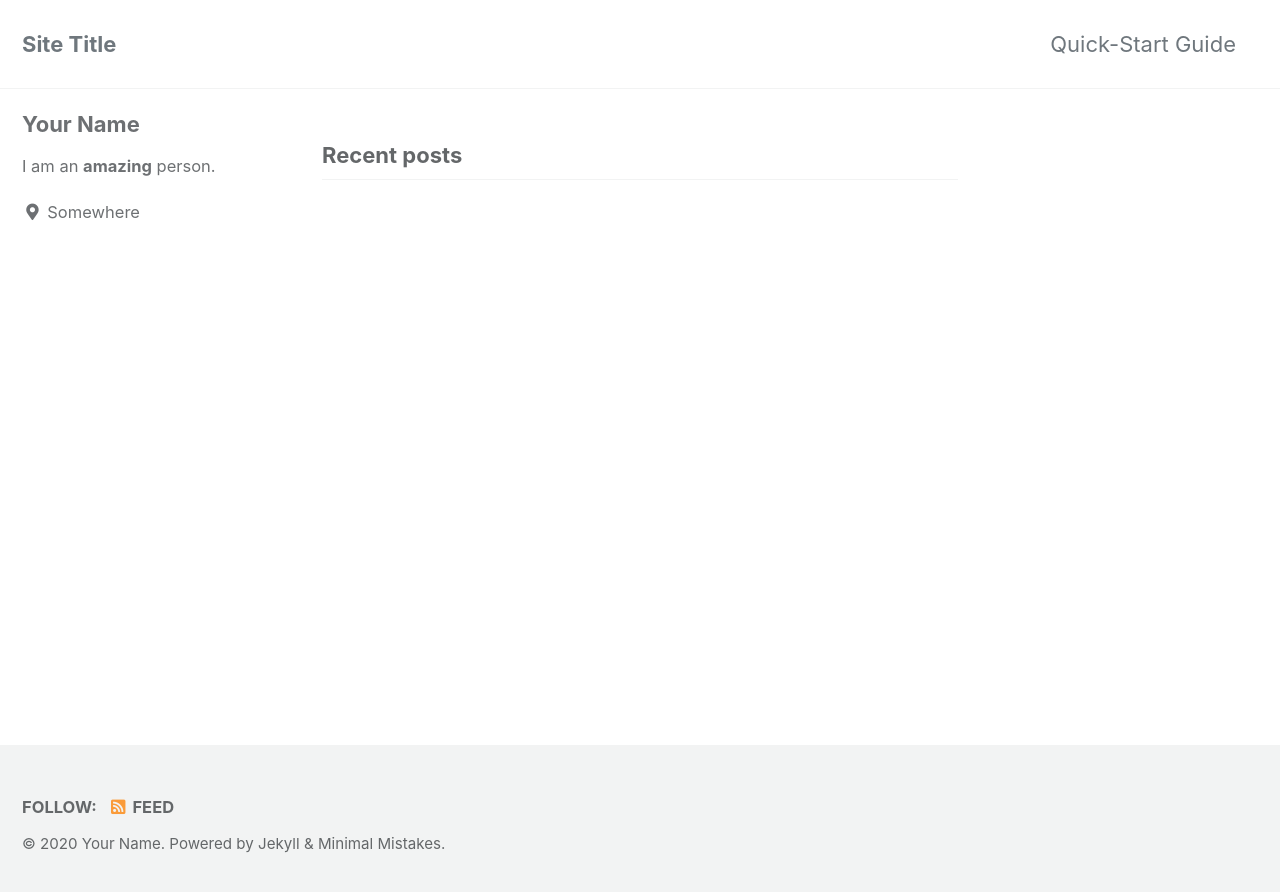
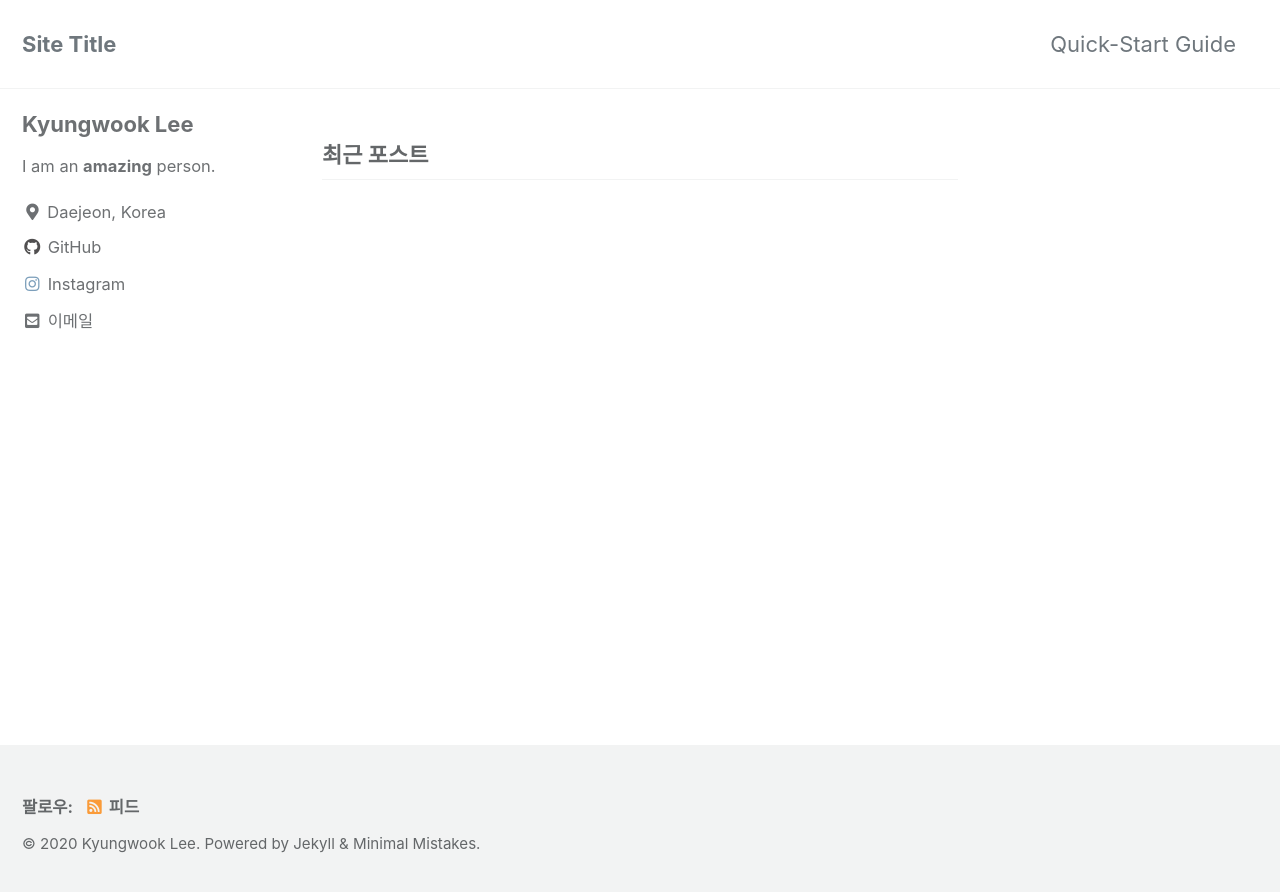
Before and after one commit to KyungwookLee/l1905kw.github.io, a Jekyll site: the page built from index.html, in a window 1280 px wide. Shown: the top 892 px of the page. Built offline with Jekyll 4.4.1, drawn with Linux system fonts in a browser that asks for light colours; cached includes are drawn as plain includes; the list of posts is cut into pages by our own code.

Commit message:
change information in config file

```diff
--- a/_config.yml
+++ b/_config.yml
@@ -15,15 +15,15 @@
 minimal_mistakes_skin    : "default" # "air", "aqua", "contrast", "dark", "dirt", "neon", "mint", "plum", "sunrise"
 
 # Site Settings
-locale                   : "en-US"
+locale                   : "ko-KR" # "en-US"
 title                    : "Site Title"
 title_separator          : "-"
 subtitle                 : # site tagline that appears below site title in masthead
-name                     : "Your Name"
+name                     : "Kyungwook Lee" # "Your Name"
 description              : "An amazing website."
-url                      : # the base hostname & protocol for your site e.g. "https://mmistakes.github.io"
+url                      : "https://l1905kw.github.io/" # the base hostname & protocol for your site e.g. "https://mmistakes.github.io"
 baseurl                  : # the subpath of your site, e.g. "/blog"
-repository               : # GitHub username/repo-name e.g. "mmistakes/minimal-mistakes"
+repository               : "l1905kw/l1905kw.github.io" # GitHub username/repo-name e.g. "mmistakes/minimal-mistakes"
 teaser                   : # path of fallback teaser image, e.g. "/assets/images/500x300.png"
 logo                     : # path of logo image to display in the masthead, e.g. "/assets/images/88x88.png"
 masthead_title           : # overrides the website title displayed in the masthead, use " " for no title
@@ -93,30 +93,30 @@ analytics:
 
 # Site Author
 author:
-  name             : "Your Name"
+  name             : "Kyungwook Lee" # "Your Name"
   avatar           : # path of avatar image, e.g. "/assets/images/bio-photo.jpg"
   bio              : "I am an **amazing** person."
-  location         : "Somewhere"
-  email            :
+  location         : "Daejeon, Korea"
+  email            : "fankw95@gmail.com"
   links:
     - label: "Email"
       icon: "fas fa-fw fa-envelope-square"
-      # url: "mailto:your.name@email.com"
-    - label: "Website"
-      icon: "fas fa-fw fa-link"
+      # url: "fankw95@gmail.com" # "mailto:your.name@email.com"
+    #- label: "Website"
+    #  icon: "fas fa-fw fa-link"
       # url: "https://your-website.com"
-    - label: "Twitter"
-      icon: "fab fa-fw fa-twitter-square"
+    #- label: "Twitter"
+    #  icon: "fab fa-fw fa-twitter-square"
       # url: "https://twitter.com/"
-    - label: "Facebook"
-      icon: "fab fa-fw fa-facebook-square"
+    #- label: "Facebook"
+    #  icon: "fab fa-fw fa-facebook-square"
       # url: "https://facebook.com/"
     - label: "GitHub"
       icon: "fab fa-fw fa-github"
-      # url: "https://github.com/"
+      url: "https://github.com/l1905kw/"
     - label: "Instagram"
       icon: "fab fa-fw fa-instagram"
-      # url: "https://instagram.com/"
+      url: "https://www.instagram.com/awlkjs/" # "https://instagram.com/"
 
 # Site Footer
 footer:
@@ -276,6 +276,6 @@ defaults:
       layout: single
       author_profile: true
       read_time: true
-      comments: # true
+      comments: true
       share: true
       related: true
```
